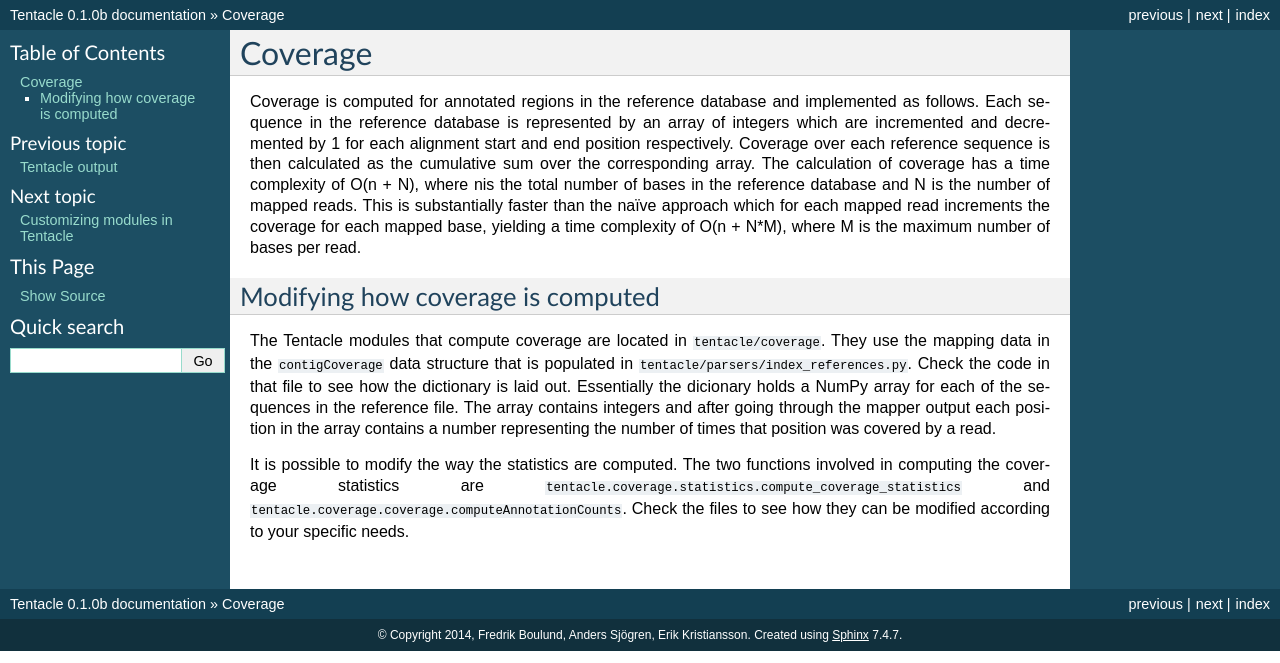
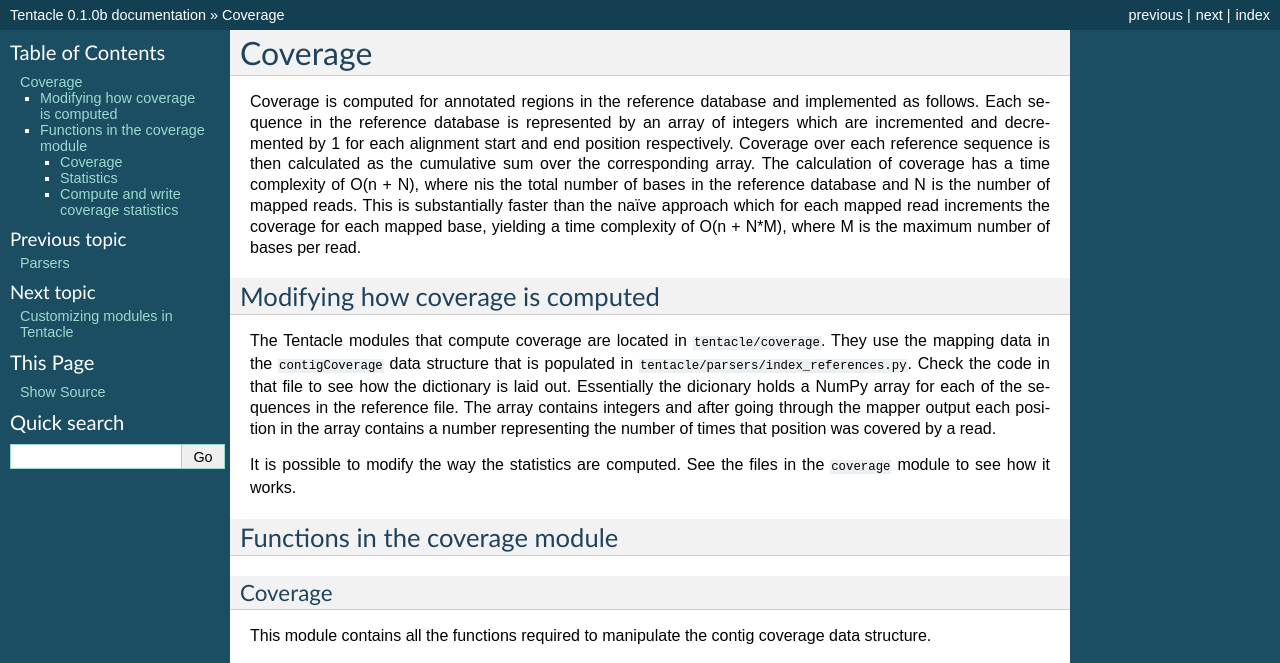
Before and after one commit to boulund/tentacle, a Sphinx documentation site: the page built from documentation/source/coverage.rst, in a window 1280 px wide. Shown: the top 663 px of the page. Built offline with Sphinx 7.4.7, drawn with Linux system fonts in a browser that asks for light colours; some of the changed text lies outside the part shown; grey boxes are pictures that could not be loaded.

Commit message:
Updated documentation with inline sources for coverage and parsers modules.

```diff
--- a/documentation/source/coverage.rst
+++ b/documentation/source/coverage.rst
@@ -1,3 +1,5 @@
+.. _coverage:
+
 ########
 Coverage
 ########
@@ -25,10 +27,38 @@
 each position in the array contains a number representing the number of times
 that position was covered by a read.
 
-It is possible to modify the way the statistics are computed. The two functions
-involved in computing the coverage statistics are
-``tentacle.coverage.statistics.compute_coverage_statistics`` and
-``tentacle.coverage.coverage.computeAnnotationCounts``. Check the files to see
-how they can be modified according to your specific needs.
+It is possible to modify the way the statistics are computed. See the files in
+the ``coverage`` module to see how it works.
 
-.. TODO: The previous paragraphs should link to the files for viewing in the browser.
+Functions in the coverage module
+********************************
+
+Coverage
+========
+This module contains all the functions required to manipulate the contig
+coverage data structure.
+
+.. automodule:: tentacle.coverage.coverage
+    :members:
+    :undoc-members:
+    :show-inheritance:
+
+Statistics
+===========
+This module contains the function that computes statistics across annotated
+regions of the reference sequences.
+
+.. automodule:: tentacle.coverage.statistics
+    :members:
+    :undoc-members:
+    :show-inheritance:
+
+
+Compute and write coverage statistics
+=====================================
+This module contains a single function responsible for formatting the output.
+
+.. automodule:: tentacle.coverage.compute_and_write_coverage_statistics
+    :members:
+    :undoc-members:
+    :show-inheritance:
--- a/documentation/source/index.rst
+++ b/documentation/source/index.rst
@@ -43,6 +43,7 @@
    tutorial
    running
    output
+   parsers
    coverage
    mappers
 ..   modules
--- a/documentation/source/introduction.rst
+++ b/documentation/source/introduction.rst
@@ -36,6 +36,10 @@
    preprocessing, mapping, and coverage calculations and then write the results
    back to the distributed file system. After completing a job, the Worker
    process requests a new one from the Master process.
+
+More information available on how Tentacle computes coverage is available in
+section :ref:`coverage`. Further information on the implementation will also be
+published.
 
 Use examples
 ************
--- a/documentation/source/mappers.rst
+++ b/documentation/source/mappers.rst
@@ -24,6 +24,11 @@
 Make sure that the mapper you want to use is available in your ``PATH``
 variable.
 
+Another important aspect to consider when adding support for an additional mapper
+is that there needs to be a parser that can extract the information Tentacle
+requires from the mapper's output files. All such parsers are located in the submodule
+``tentacle.parsers``. See :ref:`parsers`.
+
 Generic mapper class for Tentacle
 =================================
 .. automodule:: tentacle.mappers.mapper
```
Also changed, not shown: documentation/source/installation.rst (+17 -8 lines), documentation/source/parsers.rst (added, +58 -0 lines), 1 other file.
